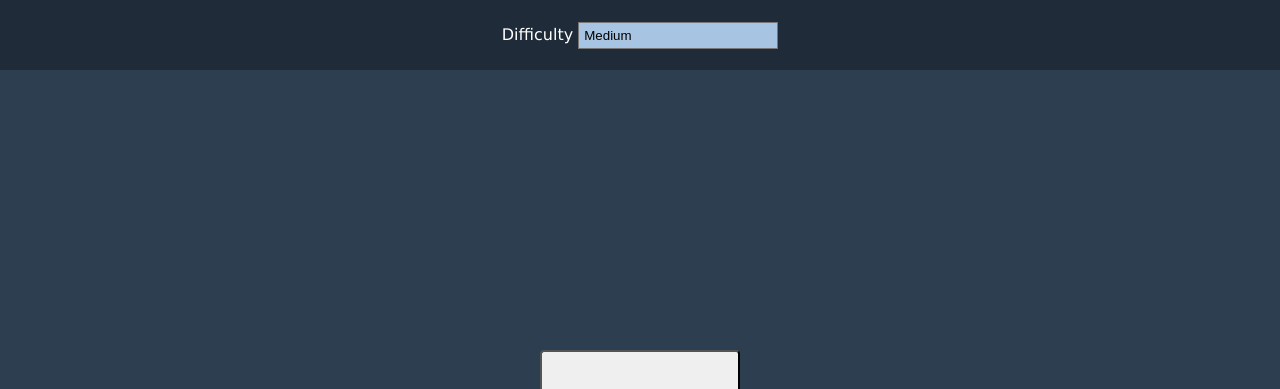
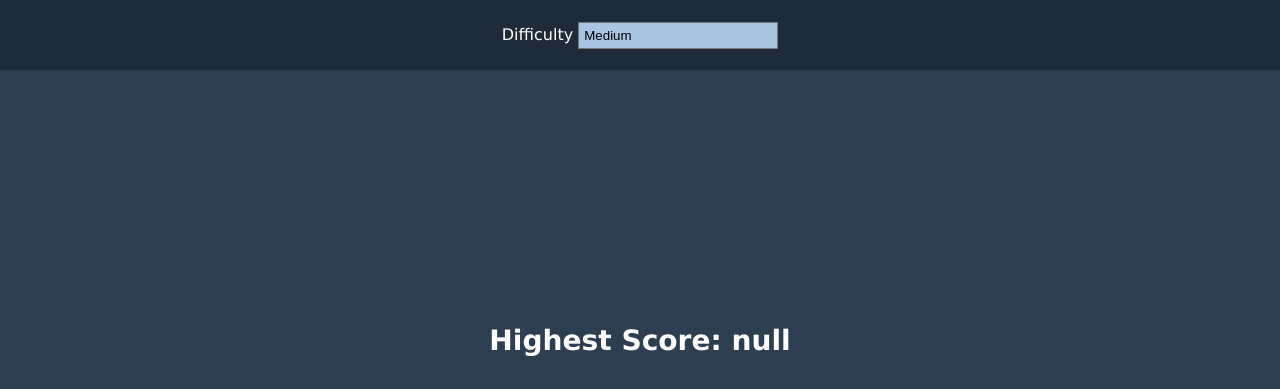
Before and after one commit to northross/typing-game, a website: page typing-game/index.html in a window 1280 px wide. Shown: the top 389 px of the page. Drawn offline with Linux system fonts and the light colour scheme.

Commit message:
high score feature

```diff
--- a/typing-game/index.html
+++ b/typing-game/index.html
@@ -14,6 +14,7 @@
   </head>
   <body>
     <div class="start-container" id="start-container">
+      <div class="high-score" id="high-score"></div>
       <button class="start-btn" id="start-btn">Start Game</button>
     </div>
 
--- a/typing-game/script.js
+++ b/typing-game/script.js
@@ -9,6 +9,7 @@ const settingsForm = document.getElementById('settings-form');
 const difficultySelect = document.getElementById('difficulty');
 const startCont = document.getElementById('start-container');
 const startBtn = document.getElementById('start-btn');
+const highScoreEl = document.getElementById('high-score');
 
 // list of words for the game
 const words = [
@@ -41,13 +42,18 @@ let randomWord;
 let score = 0;
 
 // init time
-let time = 15;
+let time = 10;
+
+let highest = localStorage.getItem('highScore');
+highScoreEl.innerHTML = `
+  <h3>Highest Score: ${highest}</h3>
+`;
 
 function startGame() {
   startCont.style.opacity = 0;
   startCont.style.zIndex = -1;
   score = 0;
-  time = 15;
+  time = 10;
 }
 
 // set difficulty to value in loval storage or medium
@@ -98,13 +104,25 @@ function updateTime() {
 
 // game over show end screen
 function gameOver() {
+  console.log(score);
   endGameEl.innerHTML = `
     <h1>Time ran out<h1>
     <p>You final score is ${score}</p>
     <button onclick="location.reload()">Reload</button>
   `;
+
   endGameEl.style.display = 'flex';
+
+  let highScore = localStorage.getItem('highScore');
+  if (highScore === null) {
+    localStorage.setItem('highScore', score);
+  } else if (highScore <= score) {
+    localStorage.setItem('highScore', score);
+  } else {
+    localStorage.getItem('highScore');
+  }
 }
+
 addWordToDOM();
 
 // event listeners
--- a/typing-game/style.css
+++ b/typing-game/style.css
@@ -34,6 +34,15 @@ select {
   border-radius: 0;
   background-color: #a7c5e3;
 }
+.high-score {
+  color: #fff;
+  font-size: 24px;
+  justify-content: center;
+  align-items: center;
+  display: block;
+  padding: 0 auto 20px auto;
+  margin: 0 auto 20px auto;
+}
 
 .start-container {
   position: absolute;
@@ -42,10 +51,11 @@ select {
   border-radius: 5px; */
   color: #000;
   display: flex;
+  flex-direction: column;
   justify-content: center;
   align-items: center;
-  height: 50%;
-  width: 50%;
+  height: 75%;
+  width: 100%;
   z-index: 2;
 }
 .start-btn {
```
